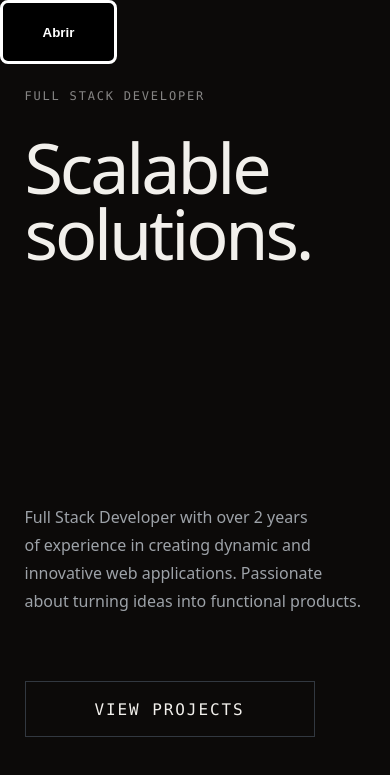
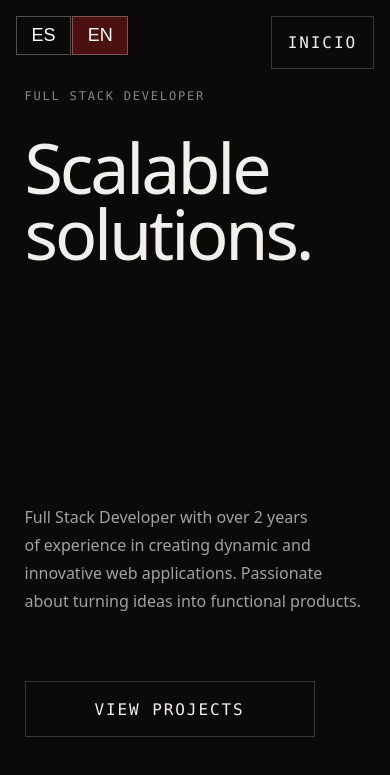
Before and after one commit to JoaquinGabriel17/portfolio-react, a Next.js app: page / in a window 390 px wide. Shown: the top 775 px of the page. Built offline with nearby package versions, Linux system fonts and the light colour scheme.

Commit message:
ajustes para mobile

```diff
--- a/src/app/globals.css
+++ b/src/app/globals.css
@@ -13,6 +13,7 @@
     --color-border: #22262b;
     --color-border-strong: #323840;
     --color-accent: #b91c1c;
+    --color-accent-muted: #b91c1c5c;
     --container-site: 1480px;
 }
 
--- a/src/components/menuDesplegable/MenuDesplegable.js
+++ b/src/components/menuDesplegable/MenuDesplegable.js
@@ -1,7 +1,7 @@
 "use client"
 import { useState } from 'react';
 import styles from './MenuDesplegable.module.css'
-import { FaGithub, FaLinkedin, FaWhatsapp,FaEnvelope } from 'react-icons/fa';
+import { FaGithub, FaLinkedin, FaWhatsapp,FaEnvelope, FaBars } from 'react-icons/fa';
 
 
 export default function MenuDesplegable({lang, toChangeLang}){
@@ -12,25 +12,29 @@ export default function MenuDesplegable({lang, toChangeLang}){
     };
     return(
         <div className={styles.container}>
-            <button onClick={()=>HandlerButton()} className={styles.botonLista}>{visibilidadMenu ? "Cerrar" : "Abrir"}</button>
-            <div className={`${styles.expandWrapper} ${visibilidadMenu ? styles.expanded : ''}`}>
-            <ul className={styles.expandInner}>
-                <li className={styles.itemLista}>
-                    <div className={styles.langButtons}>
+
+              <div className={styles.langButtons}>
         <button
           onClick={() => toChangeLang("es")}
           className={lang === "es" ? styles.active : styles.inactive}
         >
-          🇪🇸
+          ES
         </button>
         <button
           onClick={() => toChangeLang("en")}
           className={lang === "en" ? styles.active : styles.inactive}
         >
-          🇬🇧
+          EN
         </button>
       </div>
-                </li>
+      <a href="/"><button  className={styles.botonInicio}>Inicio</button></a>
+            {/* <ul className={styles.expandInner}>
+                <button onClick={()=>HandlerButton()} className={styles.botonLista}>
+                {visibilidadMenu ? <FaBars /> : <FaBars />}
+            </button>
+            <div className={`${styles.expandWrapper} ${visibilidadMenu ? styles.expanded : ''}`}>
+
+
                 <li className={styles.itemLista}>
                     <a href='https://github.com/JoaquinGabriel17' target="_blank" rel="noopener noreferrer" className={styles.iconContainer} >
         <FaGithub
@@ -61,7 +65,10 @@ export default function MenuDesplegable({lang, toChangeLang}){
       </a>
                 </li>
             </ul>
-            </div>
+
+             </div>
+      */}
+
 
         </div>
 
--- a/src/components/menuDesplegable/MenuDesplegable.module.css
+++ b/src/components/menuDesplegable/MenuDesplegable.module.css
@@ -1,10 +1,9 @@
 .container{
     display: flex;
-    position: fixed;
-    flex-direction: row-reverse;
+    position: absolute;
     z-index: 9999;
     left: 0;
-    width: 30vw;
+    width: 100vw;
 }
 .lista{
     color: white;
@@ -28,13 +27,12 @@
     color: white;
     background-color:rgb(0, 0, 0);
     cursor: pointer;
-    border: solid 3px rgb(255, 255, 255);
+    border: solid 3px var(--color-accent-muted  );
     position: absolute;
     left: 0;
     height: 4rem;
-    width: 30vw;
-    border-radius: 8px;
-
+    width: 24vw;
+    font-size: 1.5rem;
     font-weight: bold;
 }
 .botonLista:hover{
@@ -47,9 +45,9 @@
 .itemLista{
     width: 98%;
     height: 10vh;
-    border: solid 2px white;
+    border: solid 2px var(--color-border-strong);
     margin-top: 1px;
-    border-radius: 8px;
+
 }
 .itemLista:hover{
     border-color: rgb(138, 0, 0);
@@ -69,33 +67,45 @@
 
 
 /* Language Switcher Styles */
+/* Language Switcher Styles */
 .langButtons{
-    gap: 0.5rem;
+    gap: 0.1rem;
     display: flex;
     align-items: center;
-    width: 100%;
-    height: 100%;
-    justify-content: center;
-    position: relative;
+    margin-left: 1rem;
+    margin-top: 1rem;
+
 }
 .langButtons button {
-  padding: 6px 10px;
-  border-radius: 6px;
+  padding: 0.5rem 0.9rem;
   cursor: pointer;
   font-size: 18px;
   transition: background-color 0.2s ease;
+  border: solid 1px rgba(255, 255, 255, 0.288);
 }
 
+.langButtons button:hover {
+  transform: scale(1.1);
+  transition: transform 0.2s ease;
+}
 
+.active {
+  background-color: var(--color-accent-muted);
+  color: white;
+  border: 0;
+}
+.inactive{
+  color: white;
+  background-color: transparent;
+  border: 0;
+}
 .separator{
     display: flex;
     align-items: center;
     gap: 3rem;
     flex-direction: row;
-}
-.langButtons span{
     position: absolute;
-    top: 2px;
+    left: 1rem;
 }
 
 /*ICON STYLES*/
@@ -128,16 +138,10 @@
     color: white;
 }
 
-
-.active {
-  background-color: rgb(255, 255, 255);
-  color: black;
-  border: 1px solid rgb(0, 0, 0);
-}
-.inactive{
-    border: 1px solid white;
-  color: white;
-  background-color: transparent;
+.botonInicio{
+    position: absolute;
+    right: 1rem;
+    top: 1rem
 }
 
 .expandWrapper {
@@ -159,3 +163,35 @@
     text-align: center;
     margin-top: 4rem;
 }
+
+
+.botonInicio {
+  display: inline-flex;
+  align-items: center;
+  justify-content: space-between;
+  gap: 2.5rem;
+  padding: 1rem;
+  background: transparent;
+  border: 1px solid var(--color-border-strong);
+  color: var(--color-foreground);
+  font-family: var(--font-mono);
+  font-size: 1rem;
+  font-weight: 500;
+  letter-spacing: 0.12em;
+  text-transform: uppercase;
+  text-decoration: none;
+  cursor: pointer;
+  transition: border-color 0.3s ease, background-color 0.3s ease;
+  text-align: center;
+  justify-content: center;
+}
+
+.botonInicio:hover {
+  border-color: var(--color-accent);
+  background-color: #b91c1c1c;
+}
+
+.botonInicio svg {
+  transition: transform 0.3s ease;
+  flex-shrink: 0;
+}
```
Also changed, not shown: src/app/about/about.module.css (+9 -1 lines).
